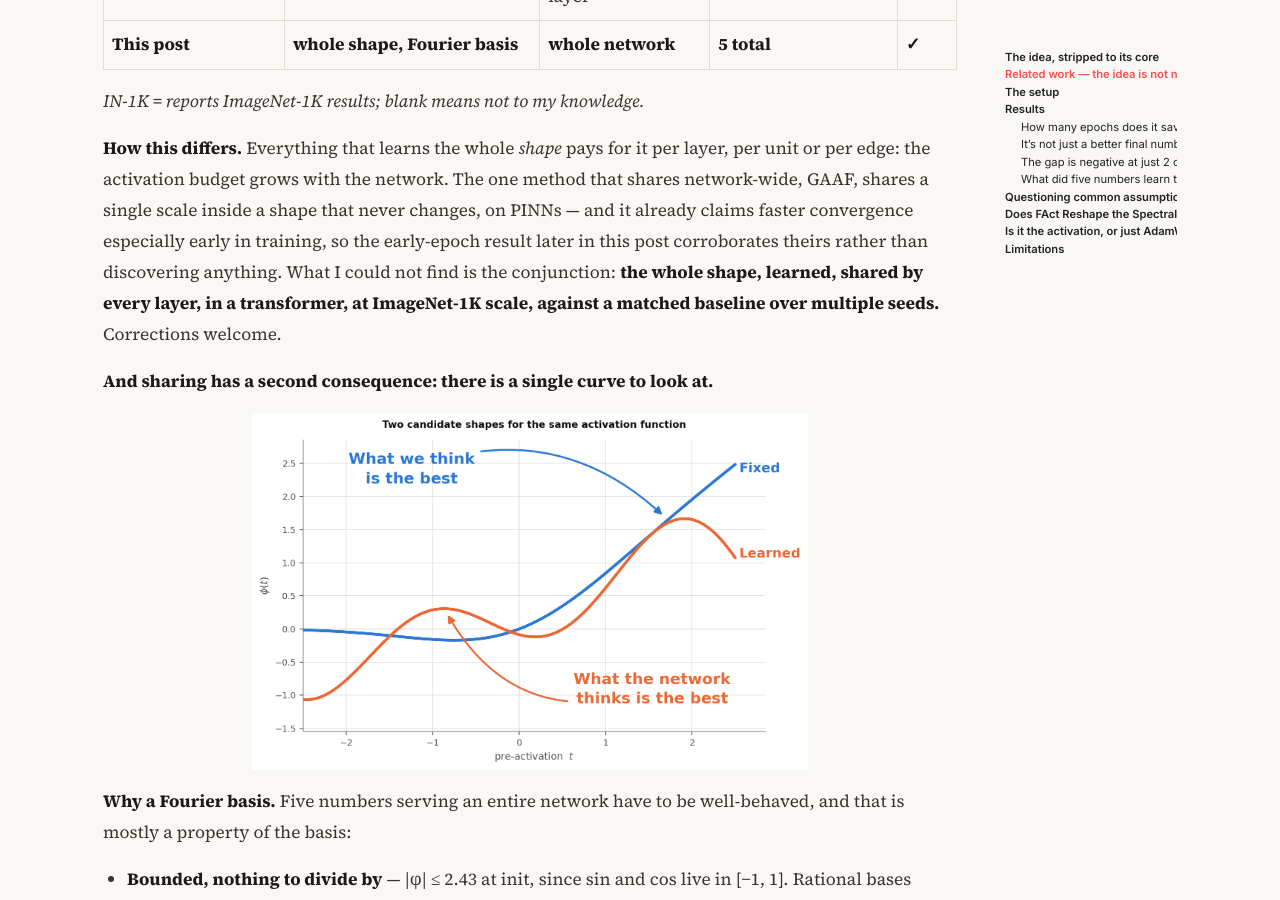
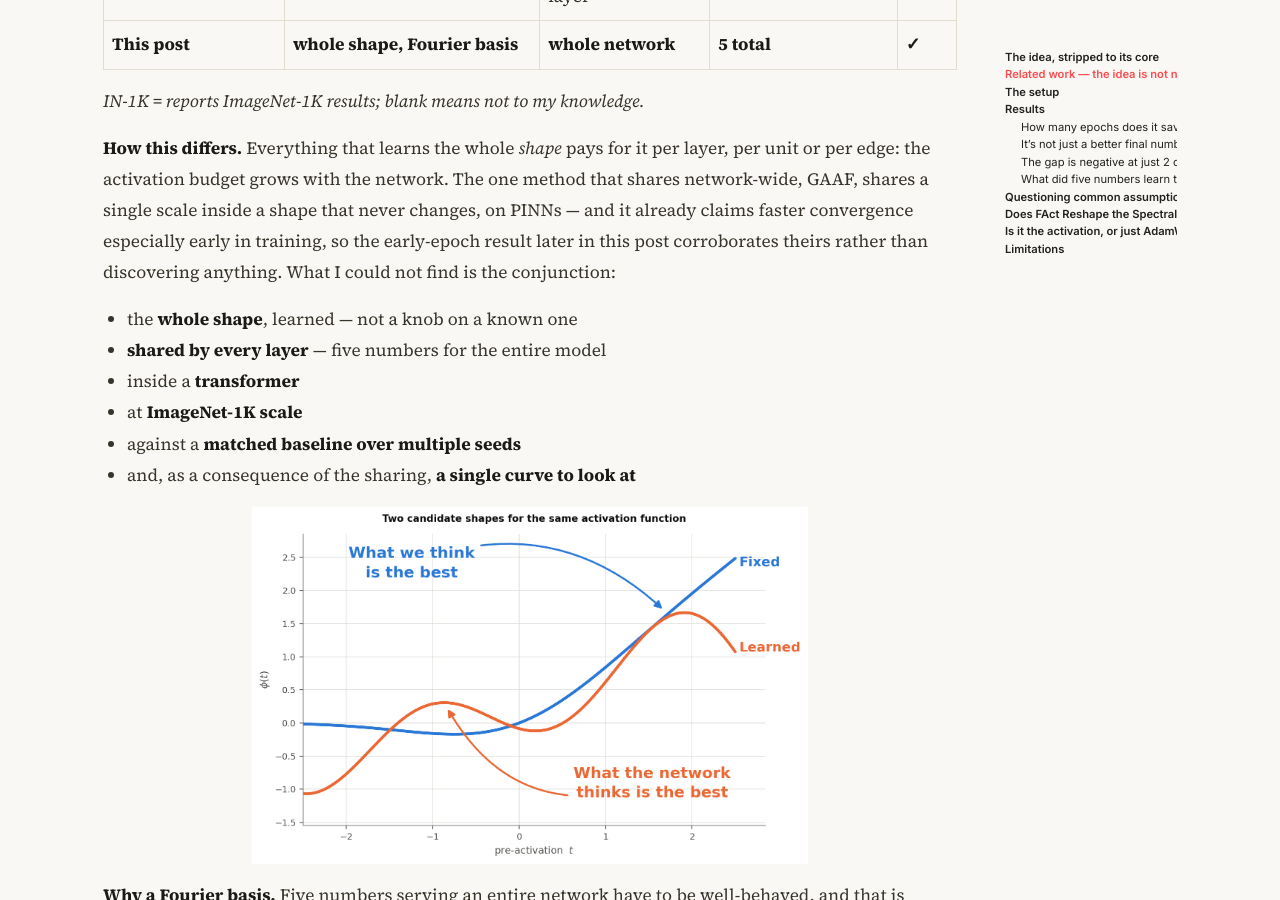
Before and after one commit to Arunprakash-A/Arunprakash-a.github.io, a Jekyll site: the page built from _posts/2026-08-11-learnable-activations-might-have-better-loss-landscape.md, in a window 1280 px wide and 900 px high, scrolled down 3028 px. Built offline with Jekyll 4.4.1, drawn with Linux system fonts in a browser that asks for light colours; nearby versions of some CDN libraries.

Commit message:
List the conjunction; drop 'Corrections welcome'
Co-Authored-By: Claude Sonnet 5 <noreply@anthropic.com>

```diff
--- a/_posts/2026-08-11-learnable-activations-might-have-better-loss-landscape.md
+++ b/_posts/2026-08-11-learnable-activations-might-have-better-loss-landscape.md
@@ -94,11 +94,14 @@ network. The one method that shares network-wide, GAAF,
 shares a single scale inside a shape that never changes, on PINNs — and it
 already claims faster convergence especially early in training, so the
 early-epoch result later in this post corroborates theirs rather than
-discovering anything. What I could not find is the conjunction: **the whole
-shape, learned, shared by every layer, in a transformer, at ImageNet-1K
-scale, against a matched baseline over multiple seeds.** Corrections welcome.
+discovering anything. What I could not find is the conjunction:
 
-**And sharing has a second consequence: there is a single curve to look at.**
+- the **whole shape**, learned — not a knob on a known one
+- **shared by every layer** — five numbers for the entire model
+- inside a **transformer**
+- at **ImageNet-1K scale**
+- against a **matched baseline over multiple seeds**
+- and, as a consequence of the sharing, **a single curve to look at**
 
 <img src="/images/Learnable-Activations-Might-Have-Better-Loss-Landscape/fig_hero.png" alt="Two candidate shapes for the same activation function: the fixed curve, and the curve five learnable coefficients converged to" style="max-width:65%; height:auto; display:block; margin:0 auto">
 
```
